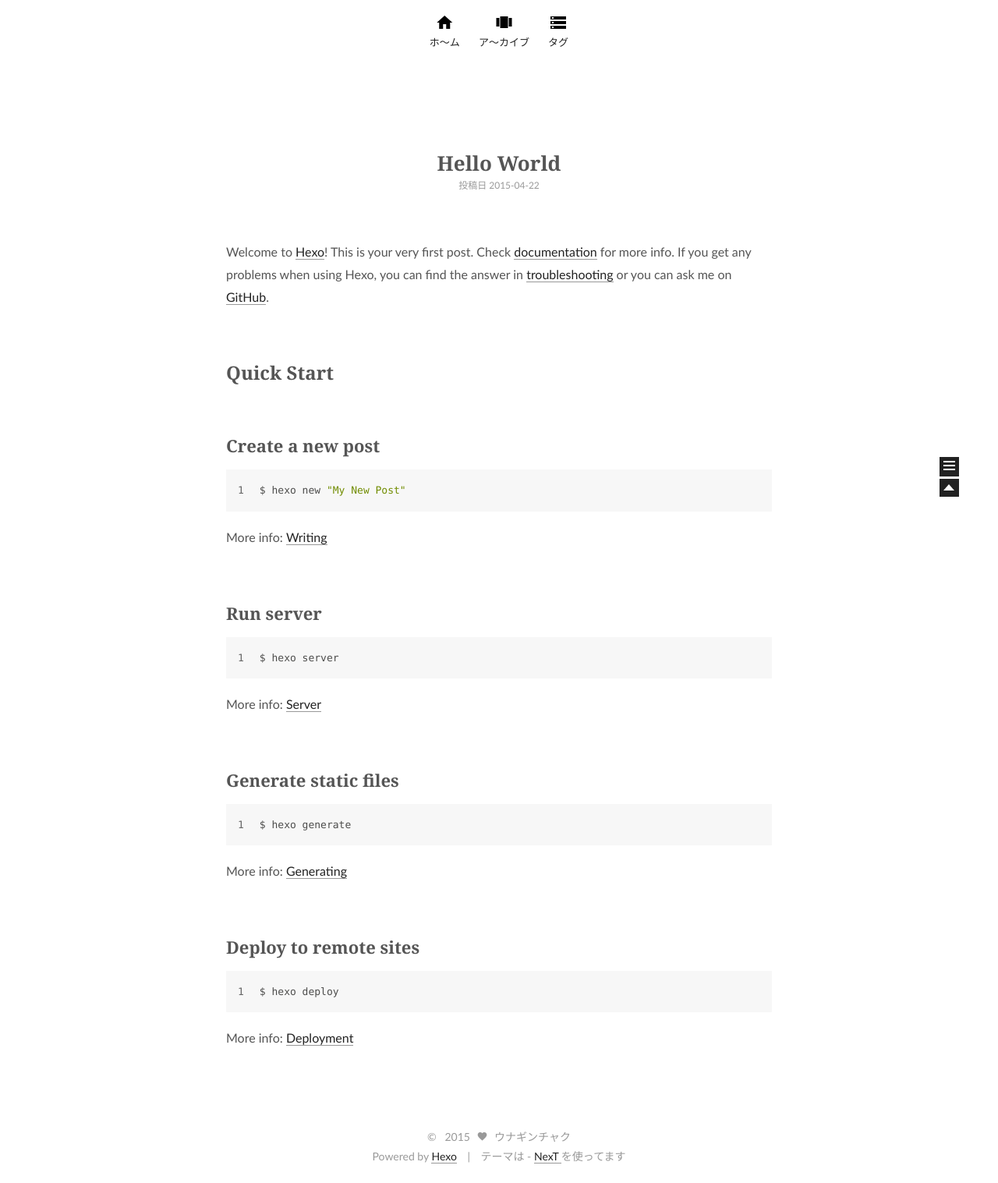
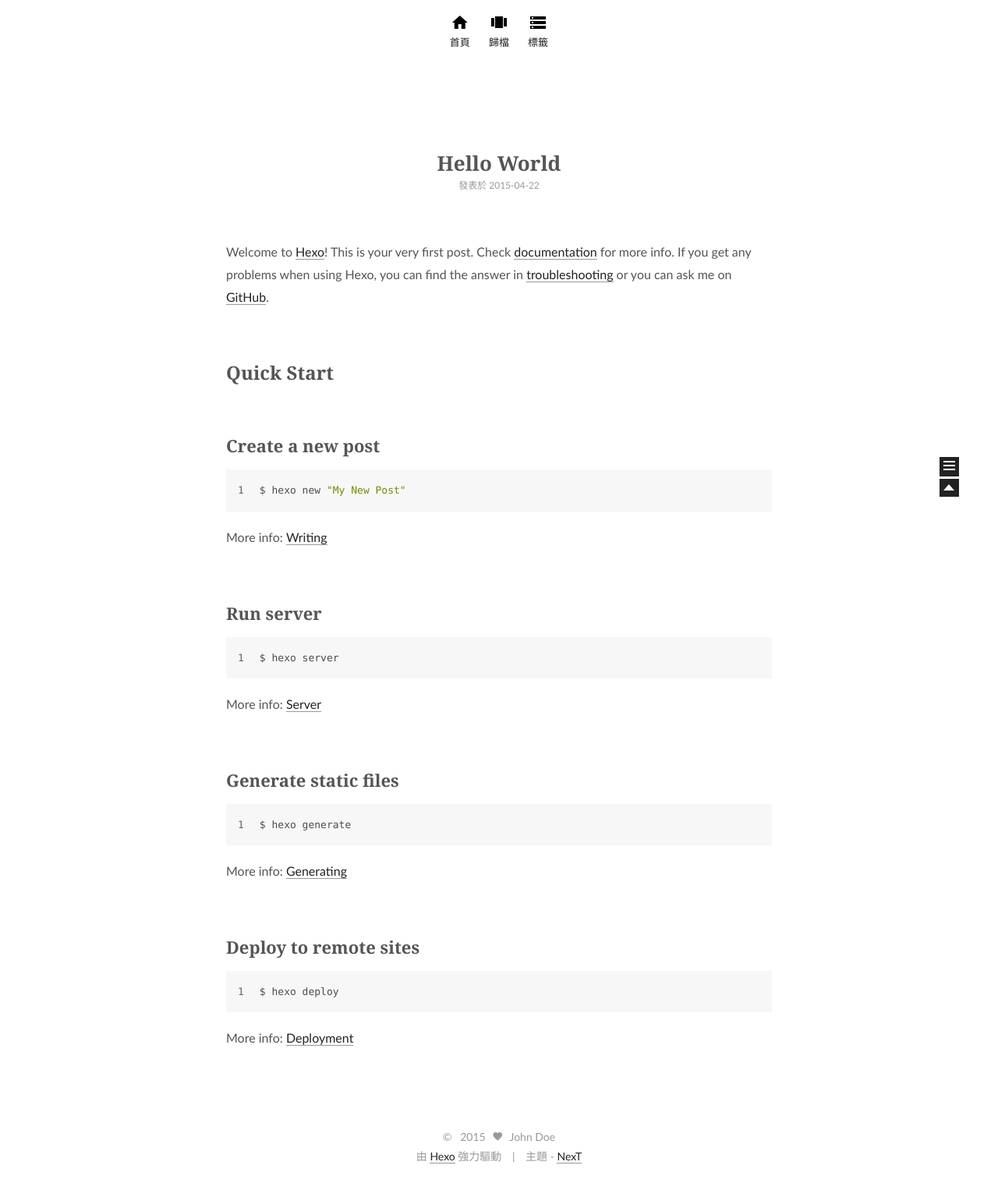
Before and after one commit to pitekusu/pitekusu.github.io, a plain HTML site: page index.html in a window 1280 px wide. Shown: the part 144-1661 px from the top of the page at 78% size. Drawn offline with Linux system fonts and the light colour scheme.

Commit message:
Site updated: 2015-04-22 12:45:50

```diff
--- a/css/main.css
+++ b/css/main.css
@@ -1149,7 +1149,7 @@
   width: 4px;
   height: 4px;
   border-radius: 50%;
-  background: #4479ab;
+  background: #0305f2;
 }
 .sidebar-nav {
   margin: 0;
--- a/index.html
+++ b/index.html
@@ -29,7 +29,7 @@
 
 
 
-  <title> あずにゃんインフラ技術 </title>
+  <title> Hexo </title>
 </head>
 
 <body>
@@ -59,7 +59,7 @@
       <li class="menu-item menu-item-home">
         <a href="/">
           <i class="menu-item-icon icon-home"></i> <br />
-          ホ～ム
+          首頁
         </a>
       </li>
 
@@ -67,7 +67,7 @@
       <li class="menu-item menu-item-archives">
         <a href="/archives">
           <i class="menu-item-icon icon-archives"></i> <br />
-          ア～カイブ
+          歸檔
         </a>
       </li>
 
@@ -75,7 +75,7 @@
       <li class="menu-item menu-item-tags">
         <a href="/tags">
           <i class="menu-item-icon icon-tags"></i> <br />
-          タグ
+          標籤
         </a>
       </li>
 
@@ -112,7 +112,7 @@
 
       <div class="post-meta">
         <span class="post-time">
-          投稿日 2015-04-22
+          發表於 2015-04-22
         </span>
 
 
@@ -182,29 +182,29 @@
 
       <div class="site-overview">
         <div class="site-author motion-element">
-          <img class="site-author-image" src="/images/default_avatar.jpg" alt="ウナギンチャク" />
-          <p class="site-author-name">ウナギンチャク</p>
+          <img class="site-author-image" src="/images/default_avatar.jpg" alt="John Doe" />
+          <p class="site-author-name">John Doe</p>
         </div>
         <p class="site-description motion-element"></p>
         <div class="site-state motion-element">
           <div class="site-state-item site-state-posts">
             <a href="/archives">
               <span class="site-state-item-count">1</span>
-              <span class="site-state-item-name">ポスト</span>
+              <span class="site-state-item-name">文章</span>
             </a>
           </div>
 
           <div class="site-state-item site-state-categories">
 
               <span class="site-state-item-count">0</span>
-              <span class="site-state-item-name">カテゴリ</span>
+              <span class="site-state-item-name">分類</span>
 
           </div>
 
           <div class="site-state-item site-state-tags">
             <a href="/tags">
               <span class="site-state-item-count">0</span>
-              <span class="site-state-item-name">タグ</span>
+              <span class="site-state-item-name">標籤</span>
               </a>
           </div>
 
@@ -238,18 +238,18 @@
   <span class="with-love">
     <i class="icon-heart"></i>
   </span>
-  <span class="author">ウナギンチャク</span>
+  <span class="author">John Doe</span>
 </div>
 
 <div class="powered-by">
-  Powered by <a class="theme-link" href="http://hexo.io">Hexo</a>
+  由 <a class="theme-link" href="http://hexo.io">Hexo</a> 強力驅動
 </div>
 
 <div class="theme-info">
-  テーマは -
+  主題 -
   <a class="theme-link" href="https://github.com/iissnan/hexo-theme-next">
     NexT
-  </a>を使ってます
+  </a>
 </div>
 
 
```
